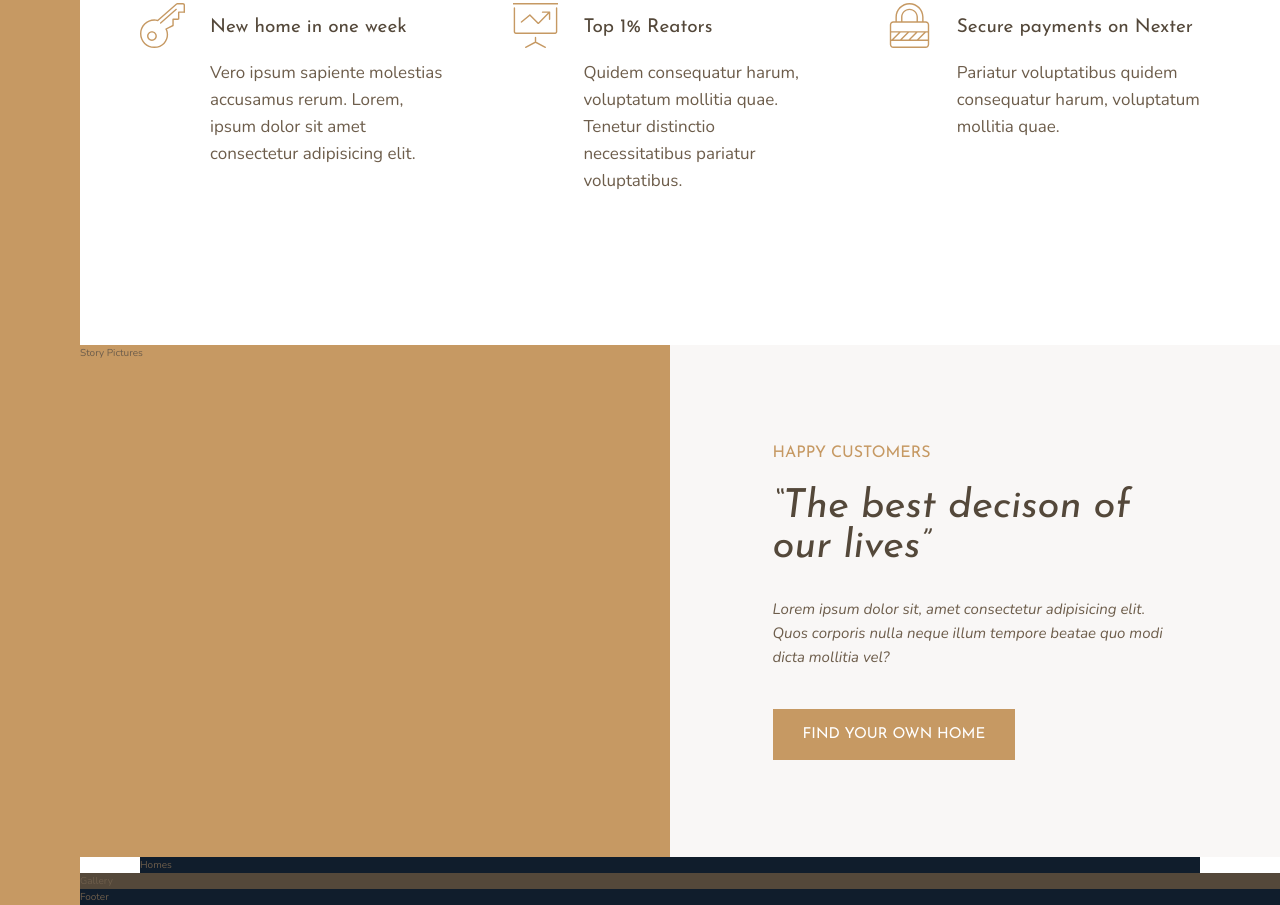
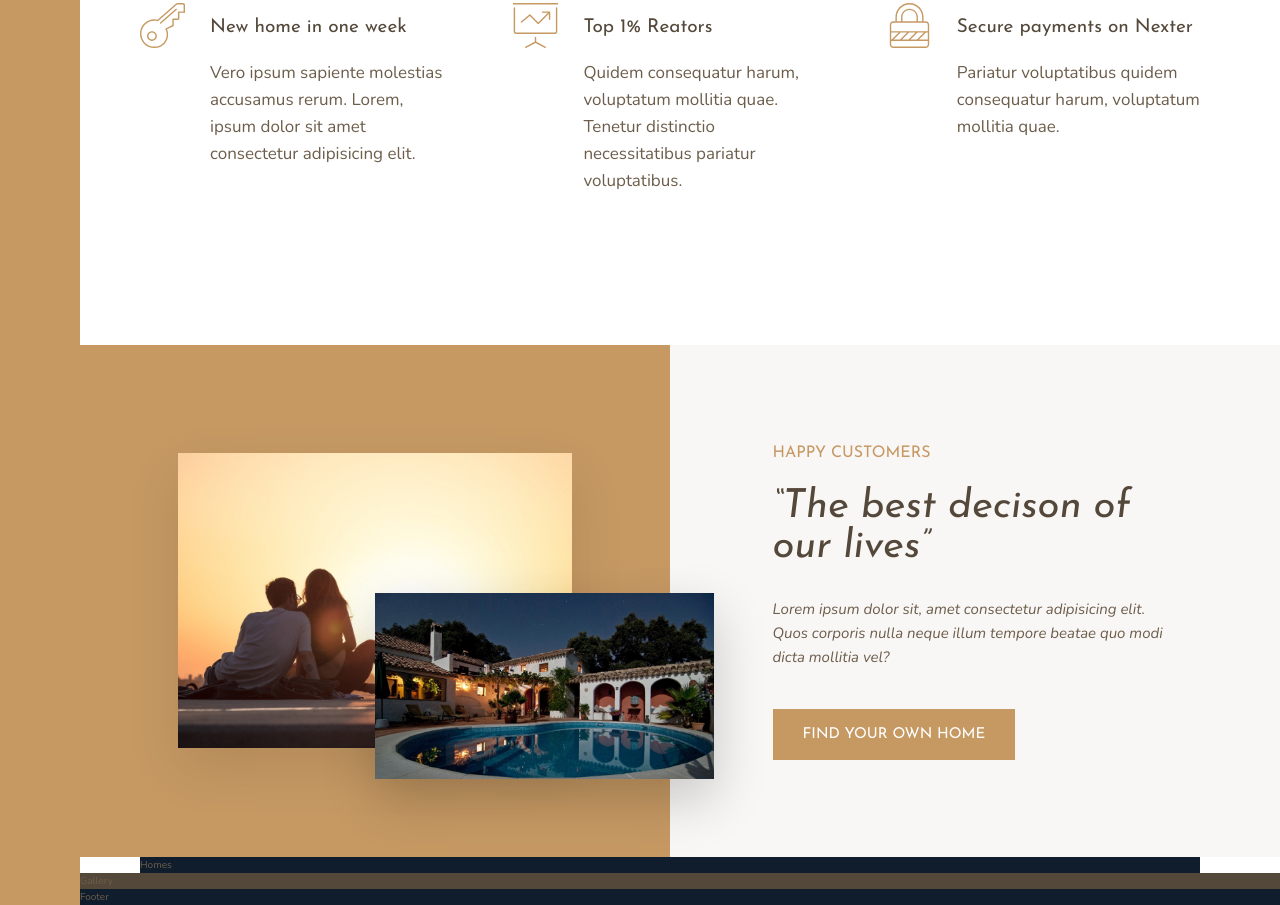
Before and after one commit to akindoju/nexter, a website: page index.html in a window 1280 px wide. Shown: the part 1018-1923 px from the top of the page. Drawn offline with nearby package versions, Linux system fonts and the light colour scheme.

Commit message:
finished stroy section

```diff
--- a/index.html
+++ b/index.html
@@ -89,7 +89,14 @@
       </div>
     </section>
 
-    <div class="story__pictures">Story Pictures</div>
+    <div class="story__pictures">
+      <img
+        src="img/story-1.jpeg"
+        alt="couple with new house"
+        class="story__img--1"
+      />
+      <img src="img/story-2.jpeg" alt="New house" class="story__img--2" />
+    </div>
 
     <div class="story__content">
       <h3 class="heading-3 mb-sm">Happy Customers</h3>
--- a/sass/_story.scss
+++ b/sass/_story.scss
@@ -1,7 +1,31 @@
 .story {
   &__pictures {
     background-color: $color-primary;
+    background-image: linear-gradient(
+        rgba($color-primary, 0.5),
+        rgba($color-primary, 0.5)
+      )
+      url('../img/back.jpg');
     grid-column: full-start/col-end 4;
+    display: grid;
+    align-items: center;
+    grid-template-columns: repeat(6, 1fr);
+    grid-template-rows: repeat(6, 1fr);
+  }
+
+  &__img--1 {
+    width: 100%;
+    grid-column: 2/6;
+    grid-row: 2/6;
+    box-shadow: 0 2rem 5rem rgba(black, 0.1);
+  }
+
+  &__img--2 {
+    width: 115%;
+    grid-row: 4/6;
+    grid-column: 4/7;
+    z-index: 20;
+    box-shadow: 0 2rem 5rem rgba(black, 0.2);
   }
 
   &__content {
```
Also changed, not shown: css/style.css.
